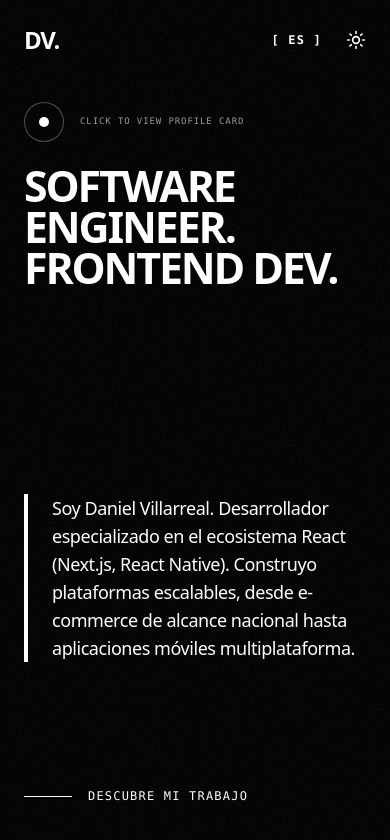
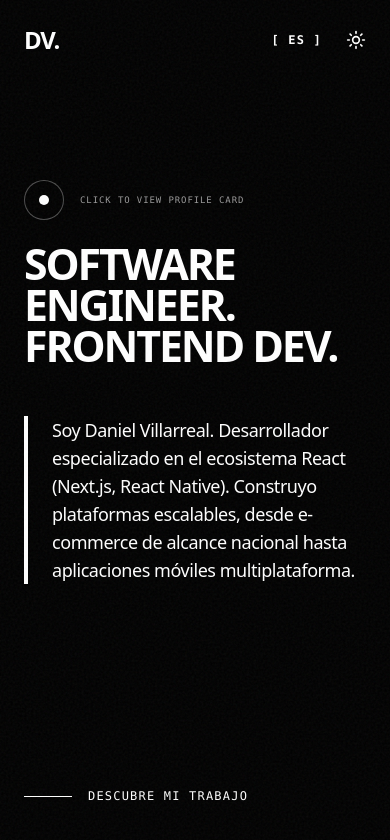
Before and after one commit to Dandanieldan/portafolio, a Next.js app: page / in a window 390 px wide. Shown: the top 840 px of the page. Built offline with nearby package versions, Linux system fonts and the light colour scheme.

Commit message:
feat: restore dragging on hero title, limit 3d flip to button toggle, and redesign live dashboard to be clean and minimal HTTP stream

```diff
--- a/app/page.tsx
+++ b/app/page.tsx
@@ -559,98 +559,137 @@ const CommandPaletteDemo = ({ dict }: { dict: any }) => {
 
 
 // --- Live Dashboard Demo ---
+// --- Live Dashboard Demo ---
 const LiveDashboardDemo = ({ dict }: { dict: any }) => {
-  const [nodes, setNodes] = useState<{ id: number, x: number, y: number, size: number }[]>([]);
+  const [logs, setLogs] = useState<{ id: number; method: string; path: string; status: number; ms: number }[]>([]);
+  const [requestCount, setRequestCount] = useState(14820);
+  const [latency, setLatency] = useState(38);
+  const [chartBars, setChartBars] = useState<number[]>([40, 50, 45, 60, 55, 70, 65, 80, 75, 90, 85, 95, 90, 100, 95]);
+
+  useEffect(() => {
+    // Generate initial logs
+    const initialPaths = [
+      { method: 'GET', path: '/api/v1/users', status: 200 },
+      { method: 'POST', path: '/api/v1/checkout', status: 201 },
+      { method: 'GET', path: '/api/v1/analytics', status: 200 },
+      { method: 'PUT', path: '/api/v1/settings', status: 204 },
+      { method: 'GET', path: '/api/v1/products', status: 200 }
+    ];
+    const initialLogs = initialPaths.map((p, idx) => ({
+      id: Date.now() - idx * 1000,
+      method: p.method,
+      path: p.path,
+      status: p.status,
+      ms: Math.floor(Math.random() * 80) + 10
+    }));
+    setLogs(initialLogs);
+  }, []);
 
   useEffect(() => {
     const interval = setInterval(() => {
-      setNodes(prev => {
-        const newNodes = [...prev, {
+      // Add a new log
+      const paths = [
+        { method: 'GET', path: '/api/v1/users', status: 200 },
+        { method: 'POST', path: '/api/v1/checkout', status: 201 },
+        { method: 'GET', path: '/api/v1/analytics', status: 200 },
+        { method: 'PUT', path: '/api/v1/settings', status: 204 },
+        { method: 'GET', path: '/api/v1/products', status: 200 },
+        { method: 'DELETE', path: '/api/v1/sessions', status: 200 },
+        { method: 'GET', path: '/api/v1/auth/me', status: 304 }
+      ];
+      const selected = paths[Math.floor(Math.random() * paths.length)];
+      const newLog = {
         id: Date.now(),
-          x: Math.random() * 100,
-          y: Math.random() * 100,
-          size: Math.random() * 8 + 2
-        }].slice(-25);
-        return newNodes;
+        method: selected.method,
+        path: selected.path,
+        status: selected.status,
+        ms: Math.floor(Math.random() * 85) + 12
+      };
+
+      setLogs(prev => [newLog, ...prev.slice(0, 4)]);
+      setRequestCount(c => c + 1);
+      setLatency(Math.floor(Math.random() * 40) + 25);
+
+      // Update sparkline chart
+      setChartBars(prev => {
+        const next = [...prev.slice(1)];
+        next.push(Math.floor(Math.random() * 60) + 40);
+        return next;
       });
-    }, 250);
+    }, 1500);
+
     return () => clearInterval(interval);
   }, []);
 
   return (
-    <div className="flex flex-col h-full w-full interactive-demo overflow-hidden border-l border-black/10 dark:border-white/10 bg-zinc-950 p-6 relative">
-      {/* Grid Background */}
-      <div className="absolute inset-0 opacity-[0.08] dark:opacity-[0.15]"
-           style={{ backgroundImage: 'linear-gradient(rgba(255,255,255,1) 1px, transparent 1px), linear-gradient(90deg, rgba(255,255,255,1) 1px, transparent 1px)', backgroundSize: '20px 20px' }}></div>
-
-      {/* Header */}
-      <div className="flex justify-between items-center z-10 mb-6">
-        <div className="text-[9px] font-mono tracking-widest uppercase text-white/50">{dict.proj5_demo_title}</div>
-        <div className="flex items-center gap-2">
-          <div className="w-1.5 h-1.5 bg-green-500 rounded-full animate-pulse"></div>
-          <span className="text-[9px] font-mono tracking-widest text-green-500">LIVE</span>
+    <div className="flex flex-col h-full w-full interactive-demo overflow-hidden bg-background text-foreground p-4 md:p-6 relative select-none">
+      {/* Editorial Header */}
+      <div className="flex justify-between items-center pb-3 border-b border-foreground/10 mb-4">
+        <div className="text-[10px] font-mono tracking-widest uppercase font-bold text-foreground/60">{dict.proj5_demo_title || "METRICS PANEL"}</div>
+        <div className="flex items-center gap-1.5">
+          <span className="w-1.5 h-1.5 bg-green-500 rounded-full animate-pulse"></span>
+          <span className="text-[8px] font-mono tracking-widest font-bold text-green-500">LIVE</span>
         </div>
       </div>
 
-      {/* Dashboard Body */}
-      <div className="flex-1 flex gap-4 z-10 h-full">
-        {/* Main Vis */}
-        <div className="flex-[2] border border-white/10 bg-black/40 relative overflow-hidden backdrop-blur-sm h-full">
-           <AnimatePresence>
-             {nodes.map(n => (
-               <motion.div
-                 key={n.id}
-                 initial={{ opacity: 0, scale: 0 }}
-                 animate={{ opacity: [0, 1, 0], scale: [0, 1.5, 0.5] }}
-                 transition={{ duration: 2, ease: "easeOut" }}
-                 className="absolute rounded-full bg-white border border-white/40"
-                 style={{ left: `${n.x}%`, top: `${n.y}%`, width: n.size, height: n.size }}
-               />
-             ))}
-           </AnimatePresence>
-
-           <div className="absolute bottom-4 left-4 flex gap-4">
-             <div>
-               <div className="text-[8px] font-mono text-white/40 mb-1">LATENCY</div>
-               <div className="text-xs font-mono text-white">12ms</div>
+      <div className="flex-1 flex flex-col gap-4 overflow-hidden">
+        {/* Metric Cards Row */}
+        <div className="grid grid-cols-2 gap-2 text-left">
+          <div className="border border-foreground/10 bg-foreground/[0.02] p-2 flex flex-col">
+            <span className="text-[8px] font-mono tracking-widest uppercase text-foreground/45">AVG LATENCY</span>
+            <span className="text-sm font-mono font-bold mt-1 text-foreground">{latency}ms</span>
           </div>
-             <div>
-               <div className="text-[8px] font-mono text-white/40 mb-1">EVENTS/S</div>
-               <div className="text-xs font-mono text-white">14.2K</div>
-             </div>
+          <div className="border border-foreground/10 bg-foreground/[0.02] p-2 flex flex-col">
+            <span className="text-[8px] font-mono tracking-widest uppercase text-foreground/45">REQUESTS</span>
+            <span className="text-sm font-mono font-bold mt-1 text-foreground">{requestCount.toLocaleString()}</span>
           </div>
         </div>
 
-        {/* Sidebar Metrics */}
-        <div className="flex-1 flex flex-col gap-4 h-full">
-           {/* Chart 1 */}
-           <div className="flex-1 border border-white/10 bg-black/40 p-3 flex flex-col justify-end gap-1 relative overflow-hidden">
-             <div className="text-[8px] font-mono text-white/40 absolute top-3 left-3">MEMORY (GB)</div>
-             <div className="flex items-end gap-1 h-12 w-full">
-               {[40, 60, 30, 80, 50, 90, 70].map((h, i) => (
+        {/* Live Sparkline Graph */}
+        <div className="border border-foreground/10 bg-foreground/[0.02] p-3 flex flex-col justify-between h-20 relative overflow-hidden">
+          <span className="text-[8px] font-mono tracking-widest uppercase text-foreground/45 absolute top-2 left-2">REQUEST FLOW</span>
+          <div className="flex items-end gap-1 h-8 w-full mt-auto">
+            {chartBars.map((h, i) => (
               <motion.div
                 key={i}
-                   animate={{ height: [`${h}%`, `${Math.max(10, h - 20)}%`, `${h}%`] }}
-                   transition={{ duration: 1.5, repeat: Infinity, delay: i * 0.1 }}
-                   className="flex-1 bg-white/20"
+                animate={{ height: `${h}%` }}
+                transition={{ type: "spring", stiffness: 100, damping: 15 }}
+                className="flex-1 bg-foreground/20 hover:bg-foreground/40 transition-colors"
+                style={{ height: `${h}%` }}
               />
             ))}
           </div>
         </div>
 
-           {/* Chart 2 */}
-           <div className="flex-1 border border-white/10 bg-black/40 p-3 relative overflow-hidden flex flex-col">
-             <div className="text-[8px] font-mono text-white/40 mb-2">ACTIVE NODES</div>
-             <div className="flex flex-wrap gap-1 content-start flex-1 overflow-hidden">
-                {Array(36).fill(0).map((_, i) => (
+        {/* Real-time Console Log Stream */}
+        <div className="flex-1 border border-foreground/10 bg-foreground/[0.02] p-3 flex flex-col overflow-hidden text-left">
+          <span className="text-[8px] font-mono tracking-widest uppercase text-foreground/45 mb-2 block">HTTP EVENT STREAM</span>
+          <div className="flex-1 flex flex-col gap-1.5 font-mono text-[9px] overflow-hidden">
+            <AnimatePresence initial={false}>
+              {logs.map(log => (
                 <motion.div
-                    key={i}
-                    animate={{ opacity: [0.2, 1, 0.2] }}
-                    transition={{ duration: 2, repeat: Infinity, delay: Math.random() * 2 }}
-                    className="w-2 h-2 bg-white/40"
-                  />
+                  key={log.id}
+                  initial={{ opacity: 0, x: -10 }}
+                  animate={{ opacity: 1, x: 0 }}
+                  exit={{ opacity: 0 }}
+                  transition={{ duration: 0.2 }}
+                  className="flex items-center justify-between border-b border-foreground/[0.03] pb-1"
+                >
+                  <span className="flex items-center gap-1.5 truncate">
+                    <span className={`px-1 rounded-[2px] text-[8px] font-bold ${
+                      log.method === 'POST' ? 'bg-zinc-200 dark:bg-zinc-800 text-foreground' : 'bg-transparent text-foreground/60 border border-foreground/20'
+                    }`}>
+                      {log.method}
+                    </span>
+                    <span className="text-foreground/75 truncate">{log.path}</span>
+                  </span>
+                  <span className="flex items-center gap-2 shrink-0">
+                    <span className="text-foreground/50">{log.ms}ms</span>
+                    <span className={`font-bold ${log.status === 201 ? 'text-green-500' : 'text-foreground/75'}`}>{log.status}</span>
+                  </span>
+                </motion.div>
               ))}
-             </div>
+            </AnimatePresence>
           </div>
         </div>
       </div>
@@ -913,10 +952,10 @@ export default function Portfolio() {
           {isProfileActive && (
             <motion.div
               initial={{ opacity: 0 }}
-              animate={{ opacity: 0.5 }}
+              animate={{ opacity: 0.3 }}
               exit={{ opacity: 0 }}
               onClick={() => setIsProfileActive(false)}
-              className="fixed inset-0 bg-black/50 dark:bg-black/80 z-30 pointer-events-auto backdrop-blur-[2px]"
+              className="fixed inset-0 bg-black/10 dark:bg-black/35 z-30 pointer-events-auto backdrop-blur-[1px]"
             />
           )}
         </AnimatePresence>
@@ -940,93 +979,101 @@ export default function Portfolio() {
             </span>
           </div>
 
-          {/* 3D Flip Container */}
+          {/* 3D Flip Container - Kept w-fit to prevent layout shifting */}
           <div
-            className="relative z-40 w-full max-w-2xl min-h-[280px] md:min-h-[350px]"
+            className="relative z-40 w-fit"
             style={{ perspective: 1500 }}
           >
             <motion.div
               animate={{ rotateY: isProfileActive ? 180 : 0 }}
-              transition={{ type: "spring", stiffness: 70, damping: 18 }}
+              transition={{ type: "spring", stiffness: 60, damping: 16 }}
               style={{ transformStyle: "preserve-3d" }}
-              className="relative w-full h-full"
+              className="relative w-fit"
             >
-              {/* FRONT SIDE: Original Typography */}
+              {/* FRONT SIDE: Original typography with restored dragging functionality */}
               <div
                 style={{ backfaceVisibility: "hidden" }}
-                onClick={() => setIsProfileActive(true)}
-                className="cursor-pointer group select-none w-fit"
+                className="w-fit"
+              >
+                <motion.div
+                  drag
+                  dragConstraints={{ left: -100, right: 100, top: -50, bottom: 50 }}
+                  className="cursor-grab active:cursor-grabbing group inline-block relative z-10 w-fit"
                 >
                   <h1 className="text-[11vw] md:text-[10vw] leading-[0.95] font-black tracking-tighter uppercase px-4 -mx-4 rounded-sm group-hover:bg-foreground group-hover:text-background transition-all duration-300">
                     {d.hero_title1}<br />
                     {d.hero_title2}<br />
                     {d.hero_title3}
                   </h1>
+                </motion.div>
               </div>
 
-              {/* BACK SIDE: Minimal Digital Identity Card */}
+              {/* BACK SIDE: Minimal Editorial Digital Identity Card - Fits front side dimensions */}
               <div
                 style={{ backfaceVisibility: "hidden", transform: "rotateY(180deg)" }}
-                className="absolute inset-0 w-full h-full border border-foreground/20 bg-background text-foreground p-6 md:p-8 flex flex-col justify-between shadow-[0_10px_40px_rgba(0,0,0,0.06)] dark:shadow-[0_10px_40px_rgba(0,0,0,0.3)] font-sans"
+                className="absolute inset-0 w-full h-full border border-foreground bg-background text-foreground p-6 md:p-8 flex flex-col justify-between shadow-[0_10px_35px_rgba(0,0,0,0.08)] dark:shadow-[0_10px_35px_rgba(255,255,255,0.03)] font-mono text-[10px] tracking-tight leading-tight select-text"
               >
                 {/* ID Header */}
-                <div className="flex justify-between items-center border-b border-foreground/10 pb-4 font-mono text-[9px] tracking-widest text-foreground/55 uppercase">
-                  <span>[ SYSTEM PROFILE ]</span>
-                  <span className="flex items-center gap-1.5 font-bold">
-                    <span className="w-1.5 h-1.5 rounded-full bg-green-500 animate-pulse" />
+                <div className="flex justify-between items-center border-b border-foreground/20 pb-3 uppercase text-[9px] opacity-75">
+                  <span className="font-bold">SYSTEM ACTIVE // PROFILE ID: #DV-618</span>
+                  <span className="flex items-center gap-1">
+                    <span className="w-1.5 h-1.5 rounded-full bg-foreground animate-pulse" />
                     STATUS: AVAILABLE
                   </span>
                 </div>
 
                 {/* Main Body */}
-                <div className="grid grid-cols-1 md:grid-cols-2 gap-6 my-auto">
+                <div className="grid grid-cols-2 gap-6 my-auto text-left">
+                  <div className="border-r border-foreground/20 pr-6 flex flex-col justify-between py-1">
                     <div>
-                    <h2 className="text-2xl md:text-3xl font-black tracking-tighter uppercase leading-none">
+                      <div className="text-[9px] opacity-40 uppercase">DEVELOPER</div>
+                      <h2 className="text-xl font-sans font-black tracking-tighter uppercase leading-none mt-1">
                         Daniel Villarreal
                       </h2>
-                    <span className="font-mono text-[10px] uppercase tracking-wider text-foreground/60 block mt-1">
+                      <span className="text-[10px] opacity-70 block mt-0.5">
                         Software Developer
                       </span>
+                    </div>
 
-                    <div className="mt-4 space-y-1 font-mono text-[9px] text-foreground/50 uppercase">
+                    <div className="mt-4 space-y-0.5 text-[8px] opacity-50 uppercase">
                       <div>SYSTEM ID: #DV-61833</div>
                       <div>SECTOR: MX (GMT-6)</div>
                     </div>
                   </div>
 
-                  <div className="flex flex-col justify-between border-t md:border-t-0 md:border-l border-foreground/10 pt-4 md:pt-0 md:pl-6">
-                    <div className="space-y-2 text-xs md:text-sm font-medium tracking-tight">
-                      <p className="leading-tight font-bold">Web & Mobile Development</p>
-                      <p className="leading-tight text-foreground/75">UX-focused interfaces</p>
-                      <p className="leading-tight text-foreground/75 font-mono text-[11px] uppercase tracking-tight">Frontend Systems</p>
+                  <div className="pl-6 flex flex-col justify-between py-1">
+                    <div className="space-y-2 text-[10px] font-sans leading-normal">
+                      <p className="font-bold text-foreground">Web & Mobile Development</p>
+                      <p className="text-foreground/70">UX-focused interfaces</p>
+                      <p className="text-foreground/70 font-mono text-[9px] uppercase tracking-tight">Frontend Systems</p>
                     </div>
 
-                    <div className="mt-4 font-mono text-[9px] uppercase tracking-widest text-foreground/50">
+                    <div className="mt-4 text-[9px] opacity-50">
                       <span>Durango, México</span>
-                      <span className="block text-[8px] text-green-500/80 font-bold mt-1">✓ Open to remote opportunities</span>
+                      <span className="block text-[8px] opacity-80 mt-0.5 font-bold">✓ Open to remote opportunities</span>
                     </div>
                   </div>
                 </div>
 
                 {/* Footer Links */}
-                <div className="border-t border-foreground/10 pt-4 flex flex-wrap justify-between items-center gap-3">
-                  <div className="flex gap-4 font-mono text-[10px] tracking-wider uppercase font-bold">
-                    <Link href="/cv" className="hover:underline text-foreground">
+                <div className="border-t border-foreground/20 pt-3 flex flex-wrap justify-between items-center gap-2">
+                  <div className="flex gap-4 uppercase font-bold text-[9px]">
+                    <Link href="/cv" className="hover:bg-foreground hover:text-background px-1 py-0.5 transition-colors">
                       [ {lang === 'es' ? 'VER CV' : 'DOWNLOAD CV'} ]
                     </Link>
-                    <a href="https://github.com/Dandanieldan" target="_blank" rel="noreferrer" className="hover:underline text-foreground">
+                    <a href="https://github.com/Dandanieldan" target="_blank" rel="noreferrer" className="hover:bg-foreground hover:text-background px-1 py-0.5 transition-colors">
                       [ GitHub ]
                     </a>
-                    <a href="https://www.linkedin.com/in/daniel-villarreal-h" target="_blank" rel="noreferrer" className="hover:underline text-foreground">
+                    <a href="https://www.linkedin.com/in/daniel-villarreal-h" target="_blank" rel="noreferrer" className="hover:bg-foreground hover:text-background px-1 py-0.5 transition-colors">
                       [ LinkedIn ]
                     </a>
                   </div>
 
                   <button
                     onClick={() => setIsProfileActive(false)}
-                    className="font-mono text-[9px] uppercase tracking-widest opacity-50 hover:opacity-100 transition-opacity"
+                    className="opacity-50 hover:opacity-100 transition-opacity font-bold"
                   >
-                    ← CLOSE PROFILE
+                    [ CLOSE ]
                   </button>
                 </div>
               </div>
```
Lines whose indentation alone changed are shown as unchanged.
